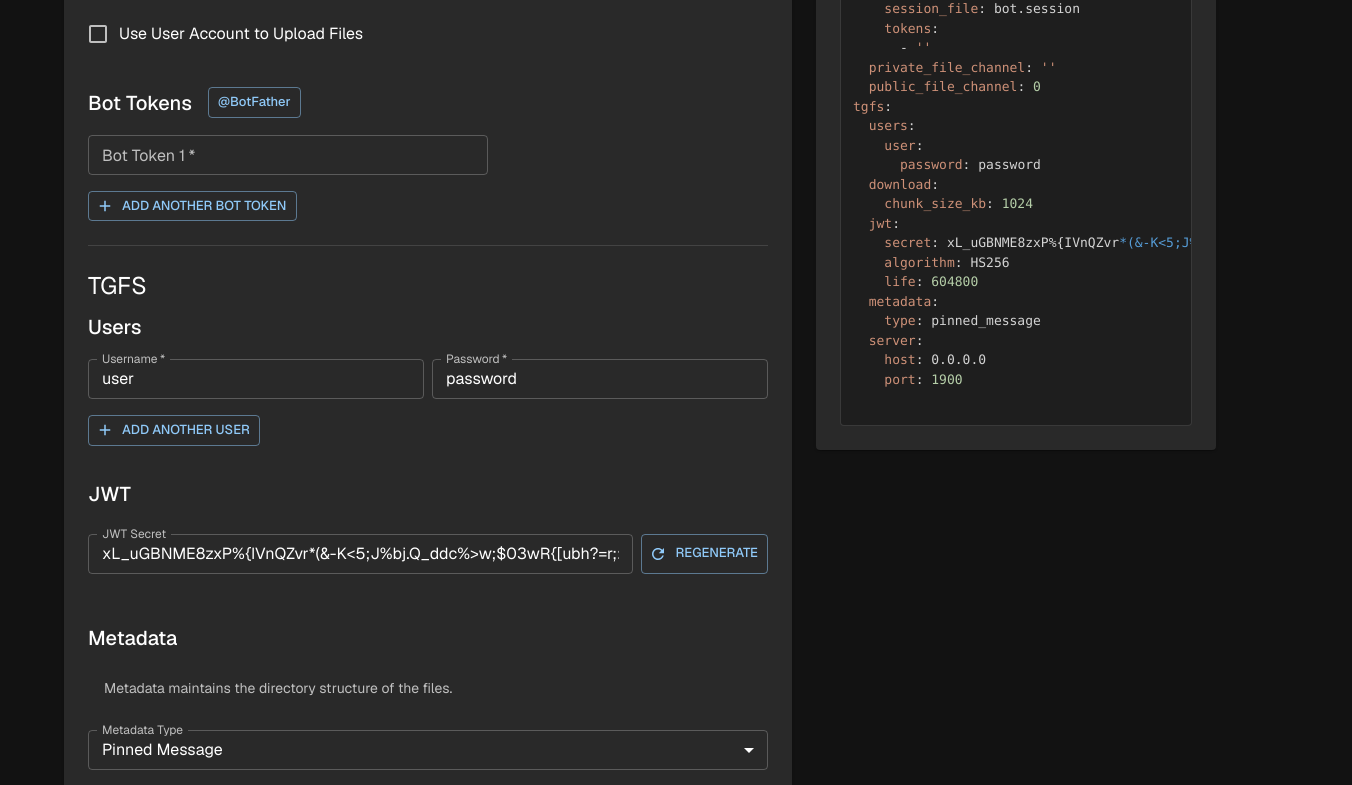
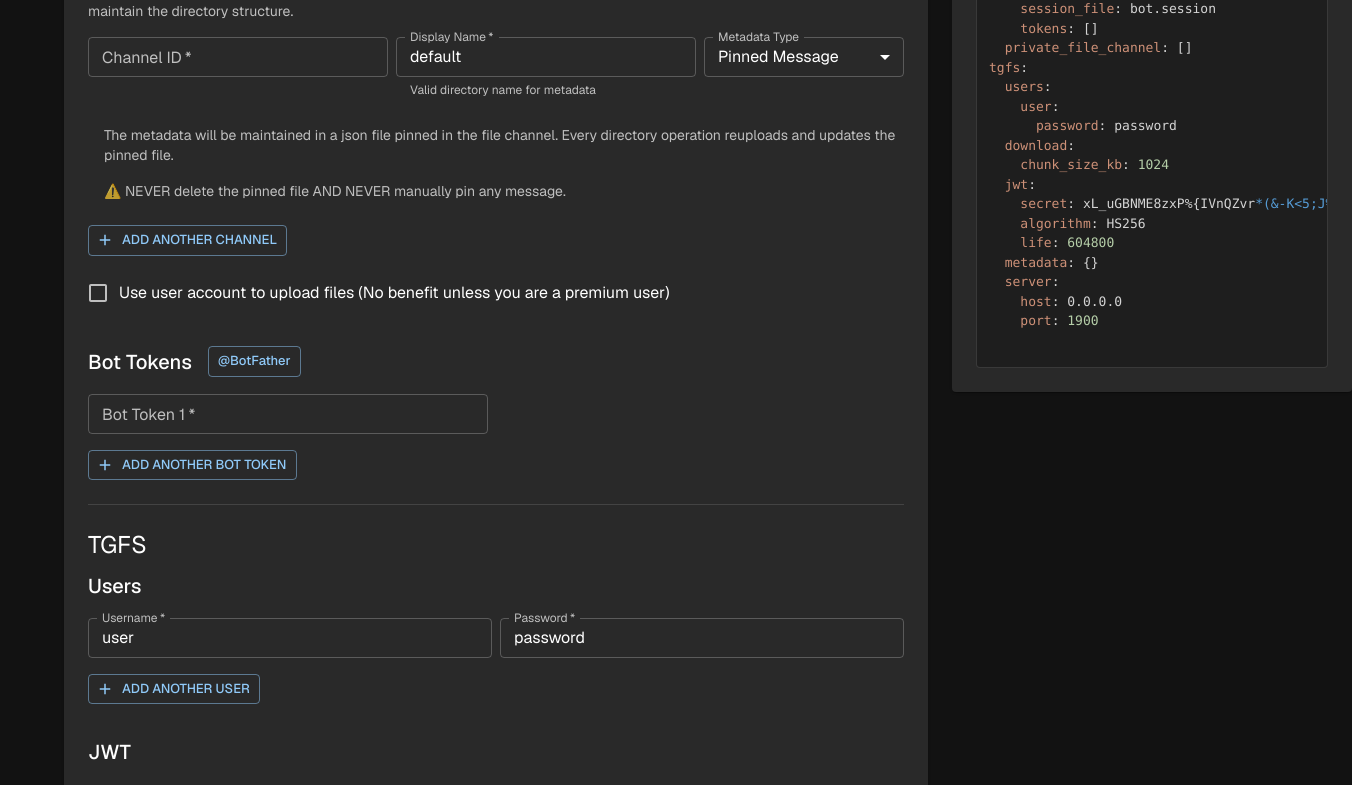
Before and after one commit to TheodoreKrypton/tgfs, a Next.js app in the folder tgfs-gh-pages/: page /tgfs/config-generator in a window 1280 px wide. Shown: the part 520-1305 px from the top of the page, 1352 px wide, since content can reach past the window. Built offline with nearby package versions, Linux system fonts and the light colour scheme.

Commit message:
new config generator

```diff
--- /dev/null
+++ b/tgfs-gh-pages/app/config-generator/components/ChannelField.tsx
@@ -0,0 +1,198 @@
+import { Delete } from "@mui/icons-material";
+import {
+  Box,
+  Button,
+  FormControl,
+  IconButton,
+  InputLabel,
+  MenuItem,
+  Select,
+  Typography,
+} from "@mui/material";
+import { ConfigTextField } from "./ConfigTextField";
+
+interface ChannelConfig {
+  id: string;
+  name: string;
+  type: "pinned_message" | "github_repo";
+  github_repo?: {
+    repo: string;
+    commit: string;
+    access_token: string;
+  };
+}
+
+interface ChannelFieldProps {
+  index: number;
+  channel: ChannelConfig;
+  onUpdate: (field: "id" | "name" | "type", value: string) => void;
+  onUpdateGitHubRepo: (
+    field: keyof NonNullable<ChannelConfig["github_repo"]>,
+    value: string
+  ) => void;
+  onDelete?: () => void;
+  canDelete: boolean;
+  nameErrors?: string[];
+}
+
+export function ChannelField({
+  channel,
+  onUpdate,
+  onUpdateGitHubRepo,
+  onDelete,
+  canDelete,
+  nameErrors = [],
+}: ChannelFieldProps) {
+  return (
+    <Box sx={{ mb: 2 }}>
+      {/* Channel ID Row */}
+      <Box sx={{ display: "flex", alignItems: "flex-start", gap: 1, mb: 2 }}>
+        <ConfigTextField
+          label={`Channel ID`}
+          value={channel.id}
+          onChange={(e) => onUpdate("id", e.target.value)}
+          required
+          style={{ flex: 1 }}
+        />
+        <ConfigTextField
+          label="Display Name"
+          value={channel.name}
+          onChange={(e) => onUpdate("name", e.target.value)}
+          required
+          error={nameErrors.length > 0}
+          helperText={
+            nameErrors.length > 0
+              ? nameErrors.join("; ")
+              : "Valid directory name for metadata"
+          }
+          style={{ flex: 1 }}
+        />
+        <FormControl size="small" sx={{ minWidth: 200 }}>
+          <InputLabel>Metadata Type</InputLabel>
+          <Select
+            value={channel.type}
+            label="Metadata Type"
+            onChange={(e) =>
+              onUpdate(
+                "type",
+                e.target.value as "pinned_message" | "github_repo"
+              )
+            }
+          >
+            <MenuItem value="pinned_message">Pinned Message</MenuItem>
+            <MenuItem value="github_repo">GitHub Repository</MenuItem>
+          </Select>
+        </FormControl>
+        {canDelete && onDelete && (
+          <IconButton
+            color="error"
+            onClick={onDelete}
+            sx={{ mt: 0.5 }}
+            size="small"
+          >
+            <Delete />
+          </IconButton>
+        )}
+      </Box>
+
+      {/* Metadata Name and Type Row */}
+      <Box
+        sx={{ display: "flex", alignItems: "flex-start", gap: 1, mb: 1 }}
+      ></Box>
+
+      <Typography variant="body2" color="text.secondary" sx={{ mb: 2, pl: 2 }}>
+        {channel.type === "pinned_message"
+          ? "The metadata will be maintained in a json file pinned in the file channel. Every directory operation reuploads and updates the pinned file."
+          : "The metadata will be maintained by a GitHub repository configured in the following github_repo section. Every directory operation is mapped to the github repository."}
+      </Typography>
+      {channel.type === "pinned_message" && (
+        <Typography
+          variant="body2"
+          color="text.secondary"
+          sx={{ mb: 2, pl: 2 }}
+        >
+          ⚠️ NEVER delete the pinned file AND NEVER manually pin any message.
+        </Typography>
+      )}
+      {channel.type === "github_repo" && (
+        <Box sx={{ mb: 2, pl: 2 }}>
+          <Typography variant="body2" color="text.secondary" sx={{ mb: 1 }}>
+            <b>Merits:</b>
+          </Typography>
+          <Box
+            component="ul"
+            sx={{
+              margin: 0,
+              paddingLeft: 2,
+              listStyleType: "disc",
+              listStylePosition: "inside",
+              color: "text.secondary",
+              fontSize: "0.875rem",
+            }}
+          >
+            <li>
+              Directory operations are faster (possibly?) because the metadata
+              is not re-uploaded every time.
+            </li>
+            <li>
+              The metadata is versioned naturally, so rollback is possible.
+            </li>
+            <li>
+              Multiple clients can access / mutate the same metadata without
+              conflict.
+            </li>
+          </Box>
+        </Box>
+      )}
+
+      {/* GitHub Repo Settings (only if github_repo type) */}
+      {channel.type === "github_repo" && (
+        <>
+          <Box
+            sx={{ display: "flex", alignItems: "flex-start", gap: 1, mb: 1 }}
+          >
+            <ConfigTextField
+              label="Repository"
+              value={channel.github_repo?.repo || ""}
+              onChange={(e) => onUpdateGitHubRepo("repo", e.target.value)}
+              helperText="Format: username/repository-name"
+              required
+              style={{ flex: 1 }}
+            />
+            <ConfigTextField
+              label="Commit/Branch"
+              value={channel.github_repo?.commit || "master"}
+              onChange={(e) => onUpdateGitHubRepo("commit", e.target.value)}
+              width={200}
+            />
+          </Box>
+          <Box
+            sx={{ display: "flex", alignItems: "flex-start", gap: 1, mb: 1 }}
+          >
+            <ConfigTextField
+              label="Access Token"
+              value={channel.github_repo?.access_token || ""}
+              onChange={(e) =>
+                onUpdateGitHubRepo("access_token", e.target.value)
+              }
+              type="password"
+              required
+              style={{ flex: 1 }}
+            />
+            <Button
+              variant="outlined"
+              component="a"
+              size="large"
+              href="https://github.com/settings/personal-access-tokens/new"
+              target="_blank"
+              rel="noopener noreferrer"
+              sx={{ textTransform: "none" }}
+            >
+              Get Token
+            </Button>
+          </Box>
+        </>
+      )}
+    </Box>
+  );
+}
--- a/tgfs-gh-pages/app/config-generator/page.tsx
+++ b/tgfs-gh-pages/app/config-generator/page.tsx
@@ -10,12 +10,8 @@ import {
   CardContent,
   Checkbox,
   Container,
-  FormControl,
   FormControlLabel,
-  InputLabel,
-  MenuItem,
   Paper,
-  Select,
   Typography,
 } from "@mui/material";
 import yaml from "js-yaml";
@@ -23,10 +19,22 @@ import { useCallback, useEffect, useState } from "react";
 import { Prism as SyntaxHighlighter } from "react-syntax-highlighter";
 import { vscDarkPlus } from "react-syntax-highlighter/dist/esm/styles/prism";
 import { BotTokenField } from "./components/BotTokenField";
+import { ChannelField } from "./components/ChannelField";
 import { ConfigTextField } from "./components/ConfigTextField";
 import { FieldRow } from "./components/FieldRow";
 import { FormSection } from "./components/FormSection";
 import { UserField } from "./components/UserField";
+
+interface ChannelConfig {
+  id: string;
+  name: string;
+  type: "pinned_message" | "github_repo";
+  github_repo?: {
+    repo: string;
+    commit: string;
+    access_token: string;
+  };
+}
 
 interface ConfigData {
   telegram: {
@@ -39,8 +47,7 @@ interface ConfigData {
       session_file: string;
       tokens: string[];
     };
-    private_file_channel: string;
-    public_file_channel: number;
+    channels: ChannelConfig[];
   };
   tgfs: {
     users: {
@@ -55,14 +62,6 @@ interface ConfigData {
       algorithm: string;
       life: number;
     };
-    metadata: {
-      type: "pinned_message" | "github_repo";
-      github_repo?: {
-        repo: string;
-        commit: string;
-        access_token: string;
-      };
-    };
     server: {
       host: string;
       port: number;
@@ -74,17 +73,13 @@ interface ConfigData {
 type ConfigUpdatePaths = {
   "telegram.api_id": string;
   "telegram.api_hash": string;
-  "telegram.private_file_channel": string;
+  "telegram.channels": ChannelConfig[];
   "telegram.bot.tokens": string[];
   "tgfs.users": { username: string; password: string }[];
   "tgfs.download.chunk_size_kb": number;
   "tgfs.jwt.secret": string;
   "tgfs.jwt.algorithm": string;
   "tgfs.jwt.life": number;
-  "tgfs.metadata.type": "pinned_message" | "github_repo";
-  "tgfs.metadata.github_repo.repo": string;
-  "tgfs.metadata.github_repo.commit": string;
-  "tgfs.metadata.github_repo.access_token": string;
   "tgfs.server.host": string;
   "tgfs.server.port": number;
 };
@@ -113,8 +108,18 @@ export default function ConfigGenerator() {
         session_file: "bot.session",
         tokens: [""],
       },
-      private_file_channel: "",
-      public_file_channel: 0,
+      channels: [
+        {
+          id: "",
+          name: "default",
+          type: "pinned_message",
+          github_repo: {
+            repo: "",
+            commit: "master",
+            access_token: "",
+          },
+        },
+      ],
     },
     tgfs: {
       users: [
@@ -130,14 +135,6 @@ export default function ConfigGenerator() {
         secret: "",
         algorithm: "HS256",
         life: 604800,
-      },
-      metadata: {
-        type: "pinned_message",
-        github_repo: {
-          repo: "",
-          commit: "master",
-          access_token: "",
-        },
       },
       server: {
         host: "0.0.0.0",
@@ -157,8 +154,8 @@ export default function ConfigGenerator() {
         newConfig.telegram.api_id = value as string;
       } else if (path === "telegram.api_hash") {
         newConfig.telegram.api_hash = value as string;
-      } else if (path === "telegram.private_file_channel") {
-        newConfig.telegram.private_file_channel = value as string;
+      } else if (path === "telegram.channels") {
+        newConfig.telegram.channels = value as ChannelConfig[];
       } else if (path === "telegram.bot.tokens") {
         newConfig.telegram.bot.tokens = value as string[];
       } else if (path === "tgfs.users") {
@@ -174,46 +171,9 @@ export default function ConfigGenerator() {
         newConfig.tgfs.jwt.algorithm = value as string;
       } else if (path === "tgfs.jwt.life") {
         newConfig.tgfs.jwt.life = value as number;
-      } else if (path === "tgfs.metadata.type") {
-        newConfig.tgfs.metadata.type = value as
-          | "pinned_message"
-          | "github_repo";
-      } else if (path === "tgfs.metadata.github_repo.repo") {
-        if (!newConfig.tgfs.metadata.github_repo) {
-          newConfig.tgfs.metadata.github_repo = {
-            repo: "",
-            commit: "master",
-            access_token: "",
-          };
-        }
-        newConfig.tgfs.metadata.github_repo.repo = value as string;
-      } else if (path === "tgfs.metadata.github_repo.commit") {
-        if (!newConfig.tgfs.metadata.github_repo) {
-          newConfig.tgfs.metadata.github_repo = {
-            repo: "",
-            commit: "master",
-            access_token: "",
-          };
-        }
-        newConfig.tgfs.metadata.github_repo.commit = value as string;
-      } else if (path === "tgfs.metadata.github_repo.access_token") {
-        if (!newConfig.tgfs.metadata.github_repo) {
-          newConfig.tgfs.metadata.github_repo = {
-            repo: "",
-            commit: "master",
-            access_token: "",
-          };
-        }
-        newConfig.tgfs.metadata.github_repo.access_token = value as string;
       } else if (path === "tgfs.server.host") {
-        if (!newConfig.tgfs.server) {
-          newConfig.tgfs.server = { host: "0.0.0.0", port: 1900 };
-        }
         newConfig.tgfs.server.host = value as string;
       } else if (path === "tgfs.server.port") {
-        if (!newConfig.tgfs.server) {
-          newConfig.tgfs.server = { host: "0.0.0.0", port: 1900 };
-        }
         newConfig.tgfs.server.port = value as number;
       }
 
@@ -246,30 +206,58 @@ export default function ConfigGenerator() {
   };
 
   const generateYaml = () => {
-    // Convert users array to object format for YAML output
-    const metadata =
-      config.tgfs.metadata.type === "github_repo"
-        ? {
-            type: config.tgfs.metadata.type,
-            github_repo: config.tgfs.metadata.github_repo,
-          }
-        : { type: config.tgfs.metadata.type };
+    // Build metadata object from channels
+    const metadata: {
+      [channelId: string]: {
+        name: string;
+        type: "pinned_message" | "github_repo";
+        github_repo?: {
+          repo: string;
+          commit: string;
+          access_token: string;
+        };
+      };
+    } = {};
+    config.telegram.channels
+      .filter((channel) => channel.id.trim() !== "")
+      .forEach((channel) => {
+        metadata[channel.id] = {
+          name: channel.name,
+          type: channel.type,
+          ...(channel.type === "github_repo" && channel.github_repo
+            ? { github_repo: channel.github_repo }
+            : {}),
+        };
+      });
 
     const configForYaml = {
-      ...config,
       telegram: {
-        ...config.telegram,
-        account: withUserAccount
-          ? { session_file: "account.session" }
-          : undefined,
+        api_id: config.telegram.api_id,
+        api_hash: config.telegram.api_hash,
+        ...(withUserAccount
+          ? { account: { session_file: "account.session" } }
+          : {}),
+        bot: {
+          session_file: config.telegram.bot.session_file,
+          tokens: config.telegram.bot.tokens.filter(
+            (token) => token.trim() !== ""
+          ),
+        },
+        private_file_channel: config.telegram.channels
+          .filter((channel) => channel.id.trim() !== "")
+          .map((channel) => channel.id),
       },
       tgfs: {
-        ...config.tgfs,
         users: config.tgfs.users.reduce((acc, user) => {
-          acc[user.username] = { password: user.password };
+          if (user.username.trim() !== "") {
+            acc[user.username] = { password: user.password };
+          }
           return acc;
         }, {} as { [key: string]: { password: string } }),
+        download: config.tgfs.download,
+        jwt: config.tgfs.jwt,
         metadata,
+        server: config.tgfs.server,
       },
     };
 
@@ -316,6 +304,95 @@ export default function ConfigGenerator() {
     const newUsers = [...config.tgfs.users];
     newUsers[index][field] = value;
     updateConfig("tgfs.users", newUsers);
+  };
+
+  const addChannel = () => {
+    const newChannels = [
+      ...config.telegram.channels,
+      {
+        id: "",
+        name: `channel-${config.telegram.channels.length + 1}`,
+        type: "pinned_message" as const,
+        github_repo: {
+          repo: "",
+          commit: "master",
+          access_token: "",
+        },
+      },
+    ];
+    updateConfig("telegram.channels", newChannels);
+  };
+
+  const removeChannel = (index: number) => {
+    const newChannels = config.telegram.channels.filter((_, i) => i !== index);
+    updateConfig("telegram.channels", newChannels);
+  };
+
+  // Validation functions
+  const isValidDirectoryName = (name: string): boolean => {
+    // Valid directory name: no / \ : * ? " < > | and not . or ..
+    const invalidChars = /[\/\\:*?"<>|]/;
+    return (
+      !invalidChars.test(name) &&
+      name !== "." &&
+      name !== ".." &&
+      name.trim().length > 0
+    );
+  };
+
+  const getChannelNameErrors = (index: number, name: string): string[] => {
+    const errors: string[] = [];
+
+    if (!name.trim()) {
+      errors.push("Display name is required");
+    } else {
+      if (!isValidDirectoryName(name)) {
+        errors.push('Invalid characters. Cannot contain: / \\ : * ? " < > |');
+      }
+
+      // Check for duplicates
+      const duplicateIndex = config.telegram.channels.findIndex(
+        (channel, i) =>
+          i !== index &&
+          channel.name.trim().toLowerCase() === name.trim().toLowerCase()
+      );
+      if (duplicateIndex !== -1) {
+        errors.push("Display name must be unique across channels");
+      }
+    }
+
+    return errors;
+  };
+
+  const updateChannel = (
+    index: number,
+    field: "id" | "name" | "type",
+    value: string
+  ) => {
+    const newChannels = [...config.telegram.channels];
+    if (field === "id" || field === "name") {
+      newChannels[index][field] = value;
+    } else if (field === "type") {
+      newChannels[index][field] = value as "pinned_message" | "github_repo";
+    }
+    updateConfig("telegram.channels", newChannels);
+  };
+
+  const updateChannelGitHubRepo = (
+    channelIndex: number,
+    field: keyof NonNullable<ChannelConfig["github_repo"]>,
+    value: string
+  ) => {
+    const newChannels = [...config.telegram.channels];
+    if (!newChannels[channelIndex].github_repo) {
+      newChannels[channelIndex].github_repo = {
+        repo: "",
+        commit: "master",
+        access_token: "",
+      };
+    }
+    newChannels[channelIndex].github_repo![field] = value;
+    updateConfig("telegram.channels", newChannels);
   };
 
   return (
@@ -386,19 +463,52 @@ export default function ConfigGenerator() {
                 />
               </FieldRow>
 
-              <ConfigTextField
-                label="Private File Channel ID"
-                value={config.telegram.private_file_channel}
-                onChange={(e) =>
-                  updateConfig("telegram.private_file_channel", e.target.value)
-                }
-                helperText="Channel ID (numeric, e.g., 1234567). Click the Copy Post Link button of any message in the channel to get the ID."
-                style={{ width: "100%" }}
-                required
-              />
+              <Box>
+                <Typography variant="h6" sx={{ mb: 2 }}>
+                  Private File Channels & Metadata
+                </Typography>
+                <Typography
+                  variant="body2"
+                  color="text.secondary"
+                  sx={{ mb: 2 }}
+                >
+                  Configure one or more private channels to store files. Each
+                  channel needs both a channel ID and metadata configuration to
+                  maintain the directory structure.
+                </Typography>
+                {config.telegram.channels.map((channel, index) => (
+                  <ChannelField
+                    key={index}
+                    index={index}
+                    channel={channel}
+                    onUpdate={(field, value) =>
+                      updateChannel(index, field, value)
+                    }
+                    onUpdateGitHubRepo={(field, value) =>
+                      updateChannelGitHubRepo(index, field, value)
+                    }
+                    onDelete={
+                      config.telegram.channels.length > 1
+                        ? () => removeChannel(index)
+                        : undefined
+                    }
+                    canDelete={config.telegram.channels.length > 1}
+                    nameErrors={getChannelNameErrors(index, channel.name)}
+                  />
+                ))}
+                <Button
+                  startIcon={<Add />}
+                  onClick={addChannel}
+                  variant="outlined"
+                  size="small"
+                  sx={{ mt: 1 }}
+                >
+                  Add Another Channel
+                </Button>
+              </Box>
 
               <FormControlLabel
-                label="Use User Account to Upload Files"
+                label="Use user account to upload files (No benefit unless you are a premium user)"
                 control={
                   <Checkbox
                     checked={withUserAccount}
@@ -506,151 +616,6 @@ export default function ConfigGenerator() {
                 </Button>
               </Box>
               <Typography variant="h6" sx={{ mt: 2, mb: 1 }}>
-                Metadata
-              </Typography>
-              <Typography
-                variant="body2"
-                color="text.secondary"
-                sx={{ mb: 2, pl: 2 }}
-              >
-                Metadata maintains the directory structure of the files.
-              </Typography>
-
-              <FormControl size="small" sx={{ mb: 2 }}>
-                <InputLabel>Metadata Type</InputLabel>
-                <Select
-                  value={config.tgfs.metadata.type}
-                  label="Metadata Type"
-                  onChange={(e) =>
-                    updateConfig(
-                      "tgfs.metadata.type",
-                      e.target.value as "pinned_message" | "github_repo"
-                    )
-                  }
-                >
-                  <MenuItem value="pinned_message">Pinned Message</MenuItem>
-                  <MenuItem value="github_repo">GitHub Repository</MenuItem>
-                </Select>
-              </FormControl>
-              <Typography
-                variant="body2"
-                color="text.secondary"
-                sx={{ mb: 2, pl: 2 }}
-              >
-                {config.tgfs.metadata.type === "pinned_message"
-                  ? "The metadata will be maintained in a json file pinned in the file channel. Every directory operation reuploads and updates the pinned file."
-                  : "The metadata will be maintained by a GitHub repository configured in the following github_repo section. Every directory operation is mapped to the github repository."}
-              </Typography>
-              {config.tgfs.metadata.type === "pinned_message" && (
-                <Typography
-                  variant="body2"
-                  color="text.secondary"
-                  sx={{ mb: 2, pl: 2 }}
-                >
-                  ⚠️ NEVER delete the pinned file AND NEVER manually pin any
-                  message.
-                </Typography>
-              )}
-              {config.tgfs.metadata.type === "github_repo" && (
-                <Typography
-                  variant="body2"
-                  color="text.secondary"
-                  sx={{ mb: 2, pl: 2 }}
-                >
-                  Merits:
-                  <ul
-                    className="list-disc list-inside"
-                    style={{ marginBottom: 0 }}
-                  >
-                    <li>
-                      Directory operations are faster (possibly?) because the
-                      metadata is not re-uploaded every time.
-                    </li>
-                    <li>
-                      The metadata is versioned naturally, so rollback is
-                      possible.
-                    </li>
-                    <li>
-                      Multiple clients can access / mutate the same metadata
-                      without conflict.
-                    </li>
-                  </ul>
-                </Typography>
-              )}
-              {config.tgfs.metadata.type === "github_repo" && (
-                <Box sx={{ pl: 2, borderLeft: "3px solid #e0e0e0", ml: 1 }}>
-                  <Typography
-                    variant="subtitle1"
-                    sx={{ mb: 2, fontWeight: 500 }}
-                  >
-                    GitHub Repository Settings
-                  </Typography>
-
-                  <ConfigTextField
-                    label="Repository"
-                    value={config.tgfs.metadata.github_repo?.repo || ""}
-                    onChange={(e) =>
-                      updateConfig(
-                        "tgfs.metadata.github_repo.repo",
-                        e.target.value
-                      )
-                    }
-                    helperText="Format: username/repository-name"
-                    required
-                    sx={{ mb: 2 }}
-                  />
-
-                  <FieldRow>
-                    <ConfigTextField
-                      label="Commit/Branch"
-                      value={
-                        config.tgfs.metadata.github_repo?.commit || "master"
-                      }
-                      onChange={(e) =>
-                        updateConfig(
-                          "tgfs.metadata.github_repo.commit",
-                          e.target.value
-                        )
-                      }
-                      width={200}
-                    />
-                    <ConfigTextField
-                      label="Access Token"
-                      value={
-                        config.tgfs.metadata.github_repo?.access_token || ""
-                      }
-                      onChange={(e) =>
-                        updateConfig(
-                          "tgfs.metadata.github_repo.access_token",
-                          e.target.value
-                        )
-                      }
-                      required
-                      sx={{ flex: 1 }}
-                    />
-                    <Box
-                      sx={{
-                        display: "flex",
-                        alignItems: "center",
-                        gap: 2,
-                        mb: 2,
-                      }}
-                    >
-                      <Button
-                        variant="outlined"
-                        component="a"
-                        href="https://github.com/settings/personal-access-tokens/new"
-                        target="_blank"
-                        rel="noopener noreferrer"
-                        sx={{ textTransform: "none" }}
-                      >
-                        Get Access Token
-                      </Button>
-                    </Box>
-                  </FieldRow>
-                </Box>
-              )}
-              <Typography variant="h6" sx={{ mt: 2, mb: 1 }}>
                 Server
               </Typography>
               <FieldRow>
```
